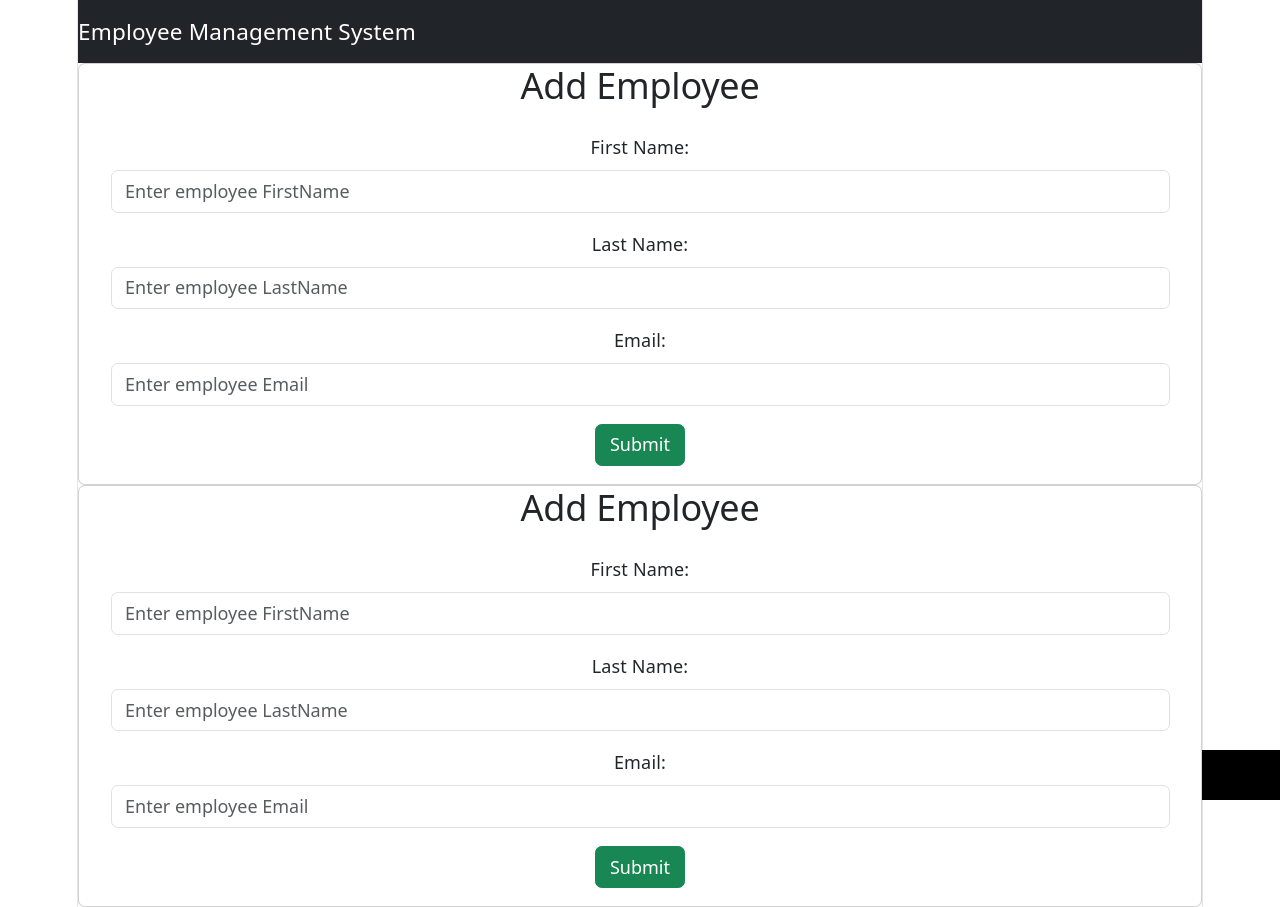
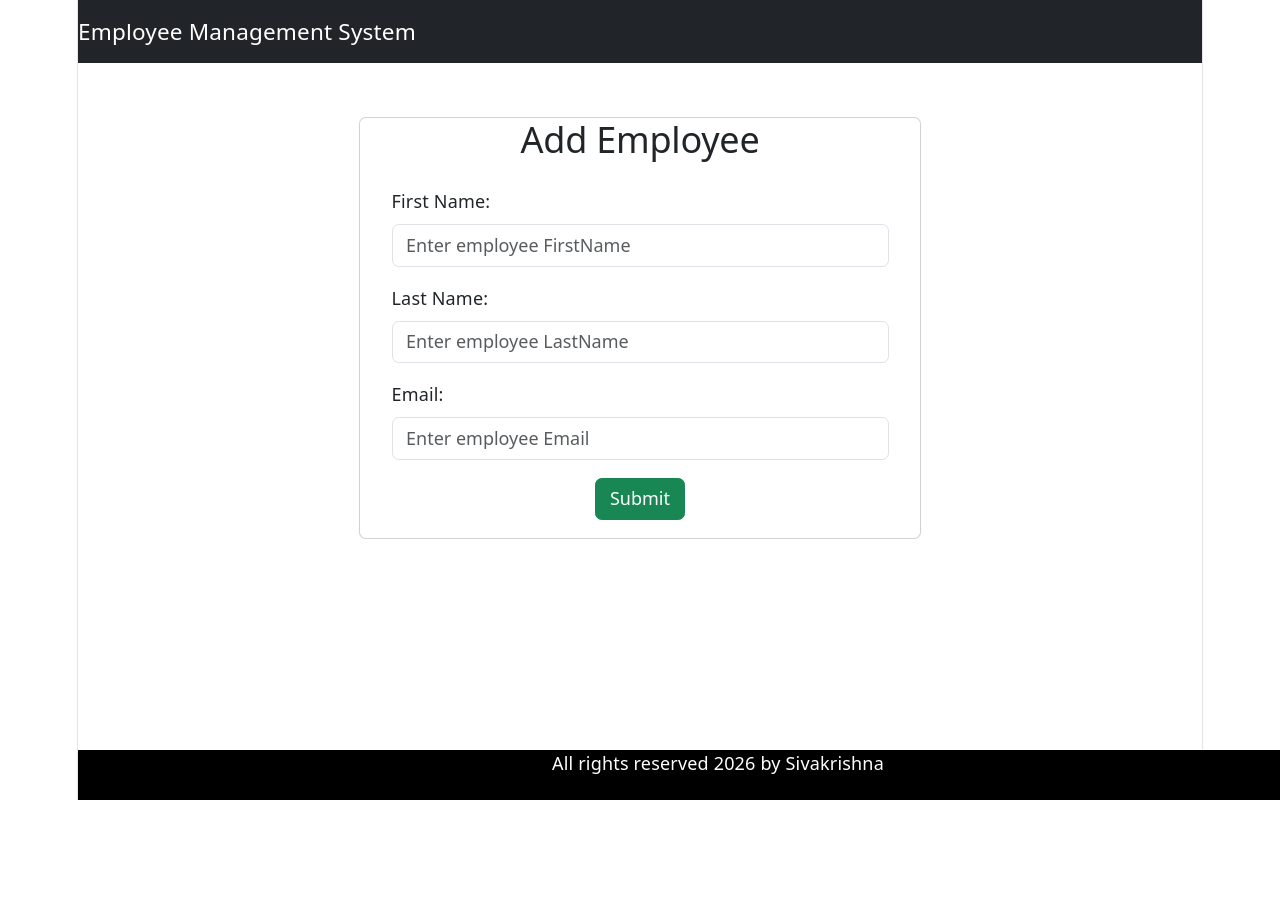
Before and after one commit to sivabandaru31/ems-frontend, a React (Vite) app: page / in a window 1280 px wide. Both pictures are taken after a click on the button "Add Employee". Shown: the top 907 px of the page. After the commit the page ends 800 px from the top, so only its background shows below. Built offline with nearby package versions, Linux system fonts and the light colour scheme; no server answers.

Commit message:
Update employee management system

```diff
--- a/src/App.jsx
+++ b/src/App.jsx
@@ -27,7 +27,7 @@ function App() {
 
       <Footer/>
     </BrowserRouter>
-    <EmployeeComponent/>
+    {/* <EmployeeComponent/> */}
     </>
   );
 }
--- a/src/Components/EmployeeComponent.jsx
+++ b/src/Components/EmployeeComponent.jsx
@@ -1,69 +1,89 @@
 import react,{ useState } from 'react'
+import {createEmployee} from '../Services/EmployeeService'
 
+import{useNavigate} from 'react-router-dom'
 const EmployeeComponent =()=>{
 
     const [firstname,setFirstname]=useState('')
     const [lastname,setLastname] =useState('')
     const [email,setemail]=useState('')
 
-    function handleFirstname(event){
-        setFirstname(event.target.value)
-    }
+     const navigator =  useNavigate();
 
-    function handleLastname(event){
-        setLastname(event.target.value)
-    }
+    // function handleFirstname(event){
+    //  setFirstname(event.target.value)
+    // }
 
-    function handleEmail(event){
-        setemail(event.target.value)
-    }
+
+
+    // function handleLastname(event){
+    // setLastname(event.target.value)
+    // }
+
+
+
+    // function handleEmail(event){
+    // setemail(event.target.value)
+    // }
+    // const handleFirstname=(event) => setFirstname(event.target.value)
+    // const handleLastname=(event) => setLastname(event.target.value)
+    // const handleEmail=(event) =>  setemail(event.target.value)
+
 
     function saveEmployee(event){
         event.preventDefault();
 
         const employee={firstname,lastname,email}
         console.log(employee)
+        createEmployee(employee).then((response) => {
+            console.log(response.data);
+            navigator('/employees')
+        })
     }
     return(
         <div className="container">
+            <br/> <br/>
             <div className="row">
-                <div className="card ">
+                <div className="card col-md-6  offset-md-3 offset-md-3">
                     <h2 className="text-center">Add Employee </h2>
                     <div className="card-body">
                         <form>
-                            <div className="form-group mb-3">
+                            <div className="form-group mb-3 text-start">
                                 <label className="form-label"> First Name:</label>
                                 <input type="text"
                                        placeholder="Enter employee FirstName"
                                        name="firstName"
                                        value={firstname}
                                        className="form-control"
-                                       onChange={handleFirstname}
+                                    //    onChange={handleFirstname}
+                                    onChange={(event) => setFirstname(event.target.value)}
                                      />
 
 
                             </div>
 
-                            <div className="form-group mb-3">
+                            <div className="form-group mb-3 text-start">
                                 <label className="form-label">Last Name:</label>
                                 <input type="text"
                                        placeholder="Enter employee LastName"
                                        name="lastName"
                                        value={lastname}
                                        className="form-control"
-                                       onChange={handleLastname}
+                                    //    onChange={handleLastname}
+                                          onChange={(event) => setLastname(event.target.value)}
                                        />
 
                             </div>
 
-                            <div className="form-group mb-3">
+                            <div className="form-group mb-3 text-start">
                                 <label className="form-label">Email:</label>
-                                <input type="password"
+                                <input type="text"
                                        placeholder="Enter employee Email"
                                        name="email"
                                        value={email}
                                        className="form-control"
-                                       onChange={handleEmail}
+                                    //    onChange={handleEmail}
+                                    onChange={(event) =>  setemail(event.target.value)}
                                        />
 
                             </div>
--- a/src/Services/EmployeeService.jsx
+++ b/src/Services/EmployeeService.jsx
@@ -6,3 +6,5 @@ const REST_API_BASE_URL='http://localhost:8081/api/employees';
 // }
 
 export const listEmployees = () => axios.get(REST_API_BASE_URL);
+
+export const createEmployee=(employee) => axios.post(REST_API_BASE_URL,employee);
```
